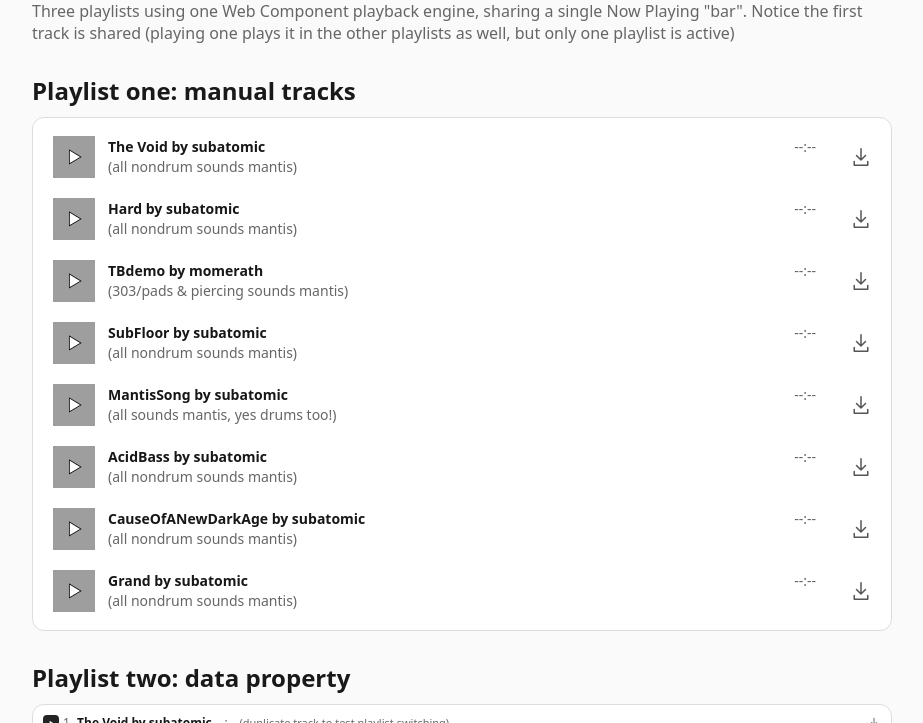
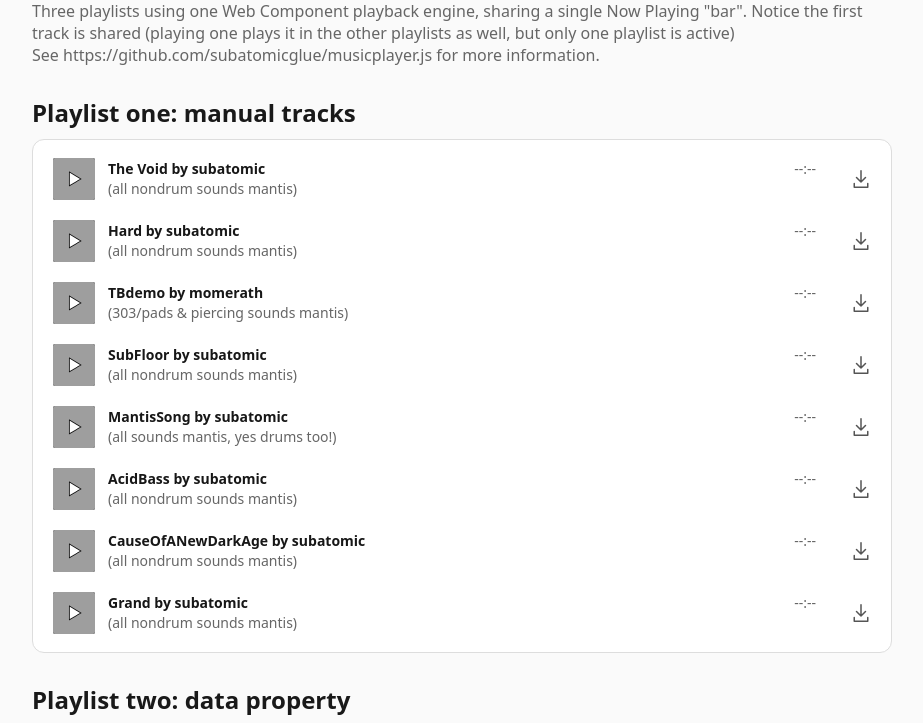
Before and after one commit to subatomicglue/musicplayer.js, a website: page index.html in a window 1280 px wide. Shown: the part 87-810 px from the top of the page, without its empty margins (178-1101 px from the left). Drawn offline with Linux system fonts and the light colour scheme.

Commit message:
added link to repo

```diff
--- a/index.html
+++ b/index.html
@@ -53,6 +53,8 @@
       <h1>musicplayer.js</h1>
       <p>Three playlists using one Web Component playback engine, sharing a single Now Playing "bar".
         Notice the first track is shared (playing one plays it in the other playlists as well, but only one playlist is active)
+        <br>
+        See https://github.com/subatomicglue/musicplayer.js for more information.
       </p>
 
       <h2>Playlist one: manual tracks</h2>
```
